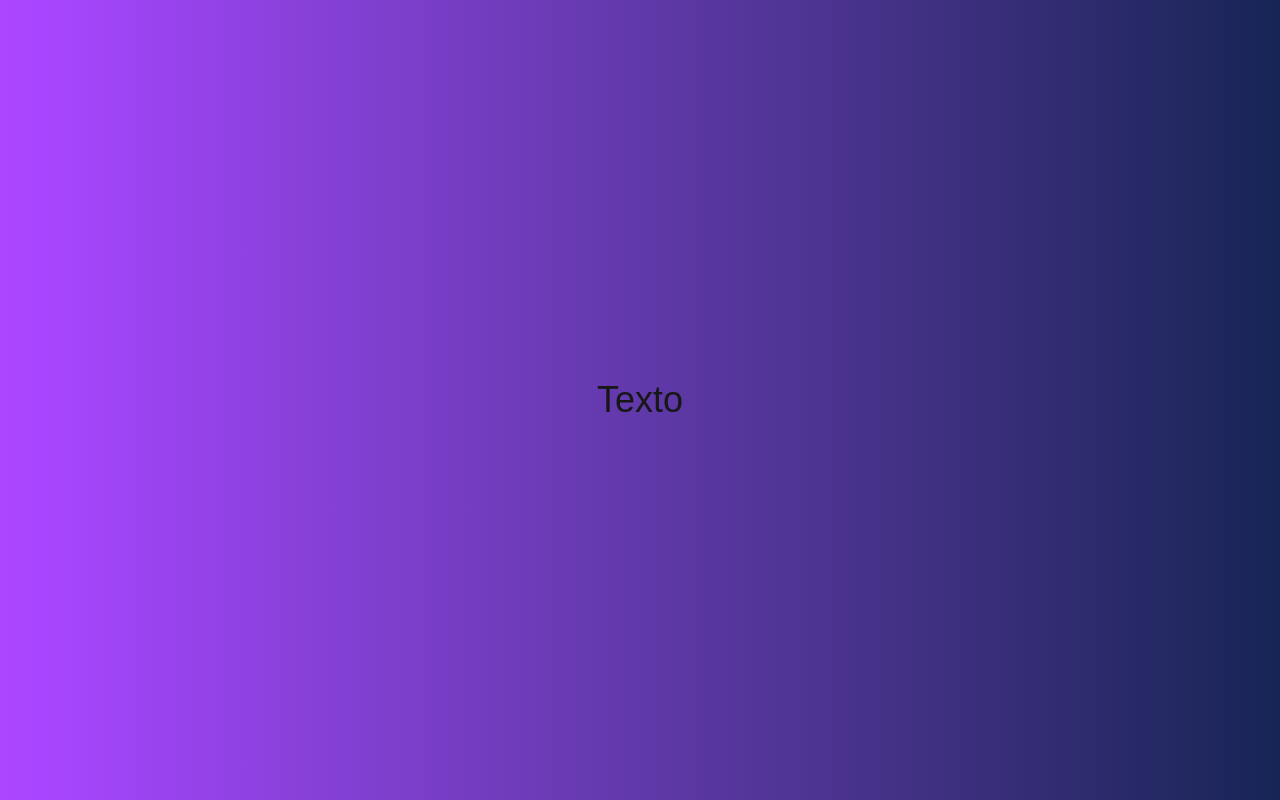
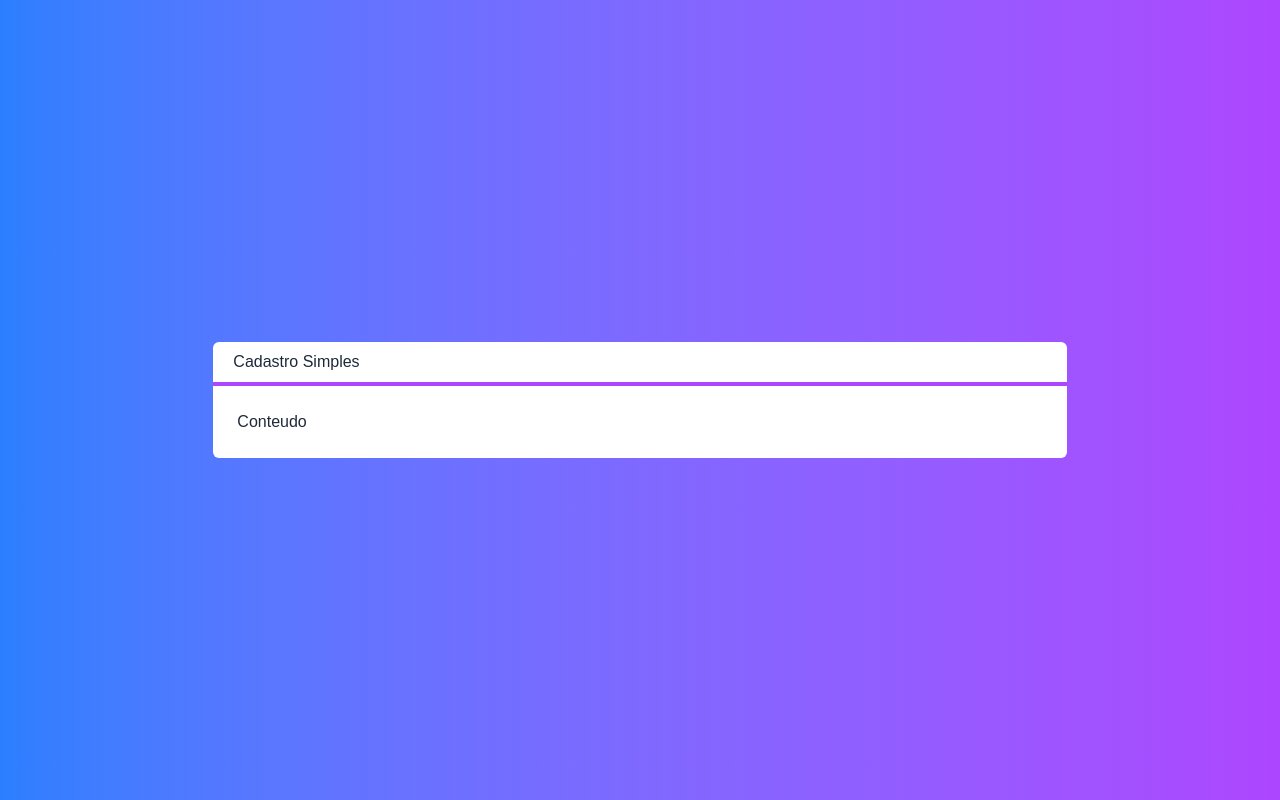
Before and after one commit to henryzera/next-crud, a Next.js app: page / in a window 1280 px wide. Built offline with nearby package versions, Linux system fonts and the light colour scheme.

Commit message:
feat: Layout and Title components

```diff
--- a/src/app/page.tsx
+++ b/src/app/page.tsx
@@ -1,12 +1,16 @@
 import Image from "next/image";
+import Layout from "@/components/Layout";
 
 export default function Home() {
   return (
     <div className='
-      flex h-screen justify-center items-center
-      bg-gradient-to-r from-purple-500 to-blue-950
+      flex justify-center items-center h-screen
+      bg-gradient-to-r from-blue-500 to-purple-500
+      text-white
     '>
-      <span className="text-4xl">Texto</span>
+      <Layout titulo="Cadastro Simples">
+        Conteudo
+      </Layout>
     </div>
   );
 }
--- /dev/null
+++ b/src/components/Layout.tsx
@@ -0,0 +1,21 @@
+import Titulo from "./Titulo"
+
+interface LayoutProps {
+    titulo: string
+    children: any
+}
+
+export default function Layout(props: LayoutProps){
+    return(
+        <div className="
+            flex flex-col w-2/3
+            bg-white text-gray-800
+            rounded-md
+        ">
+            <Titulo>{props.titulo}</Titulo>
+            <div className="p-6">
+                {props.children}
+            </div>
+        </div>
+    )
+}
--- /dev/null
+++ b/src/components/Titulo.tsx
@@ -0,0 +1,14 @@
+interface PropsTitulo {
+    children: any
+}
+
+export default function Titulo(props: PropsTitulo){
+    return(
+        <div className="flex flex-col justify-center">
+            <h1 className="px-5 py-2">
+                {props.children}
+            </h1>
+            <hr className="border-2 border-purple-500"/>
+        </div>
+    )
+}
```
